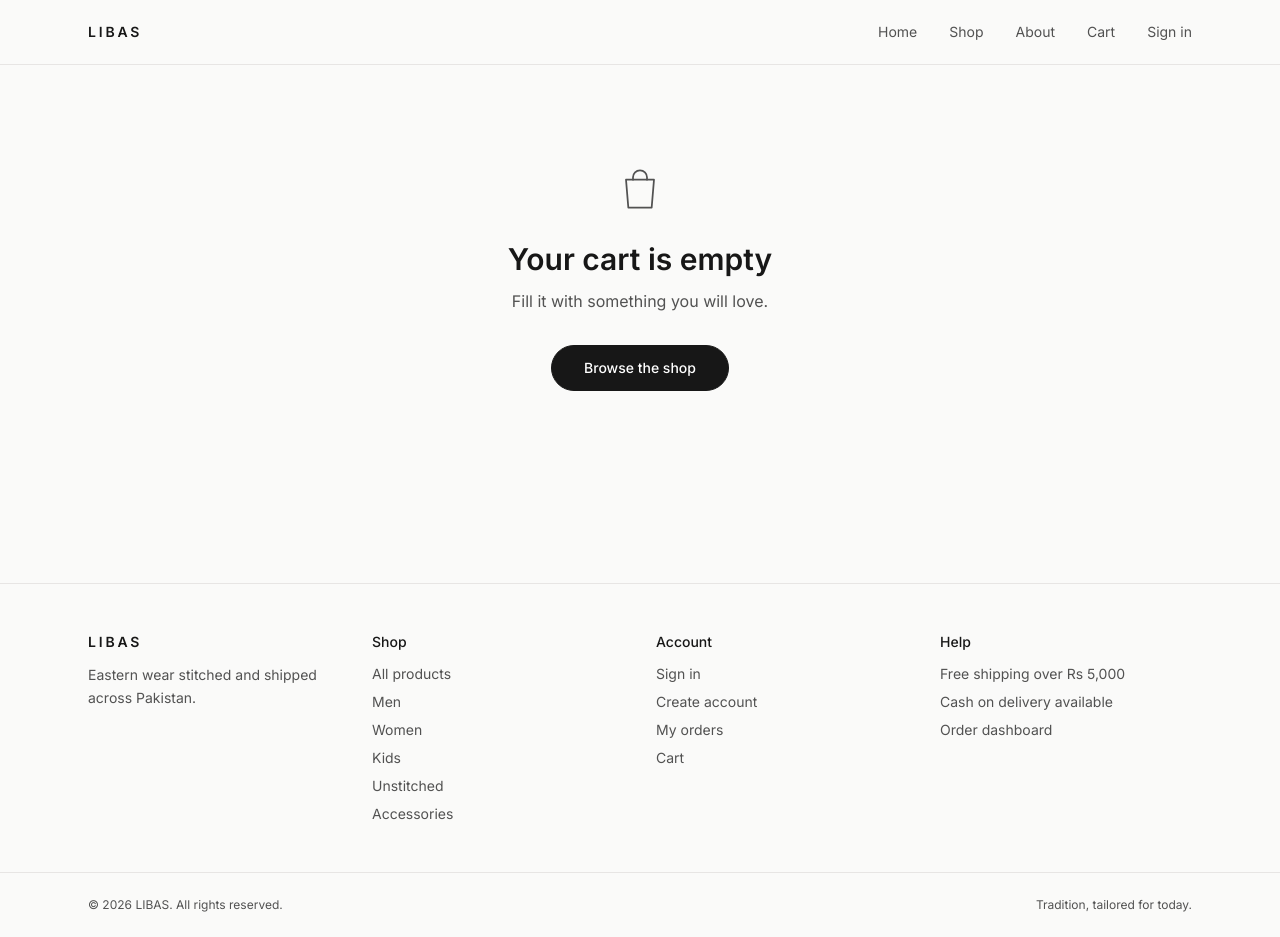
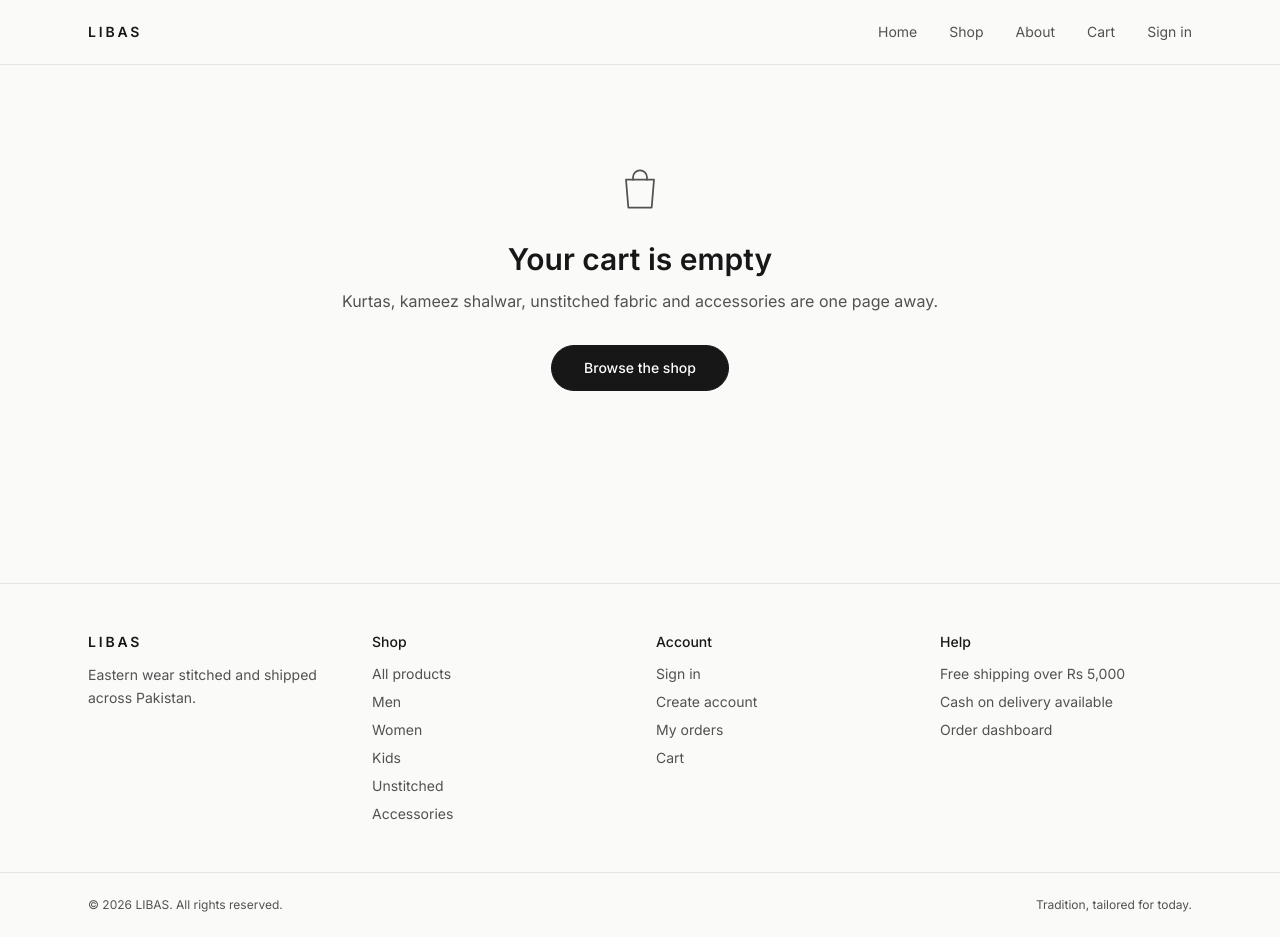
Before and after one commit to arbabarsalan/solestride, a React (Vite) app in the folder client/: page /cart in a window 1280 px wide. Built offline with nearby package versions, Linux system fonts and the light colour scheme.

Commit message:
Ground the empty-cart copy in the shop's stock

```diff
--- a/client/src/pages/Cart.jsx
+++ b/client/src/pages/Cart.jsx
@@ -109,7 +109,9 @@ export default function Cart() {
           <path d="M18 16v-2a6 6 0 0 1 12 0v2" strokeLinecap="round" />
         </svg>
         <h1 className="mt-6 text-3xl font-semibold">Your cart is empty</h1>
-        <p className="mt-3 text-muted">Fill it with something you will love.</p>
+        <p className="mt-3 text-muted">
+          Kurtas, kameez shalwar, unstitched fabric and accessories are one page away.
+        </p>
         <Link
           to="/shop"
           className="mt-8 inline-block rounded-full border border-ink bg-ink px-8 py-3 text-sm font-medium text-white transition-colors hover:bg-accent"
```
